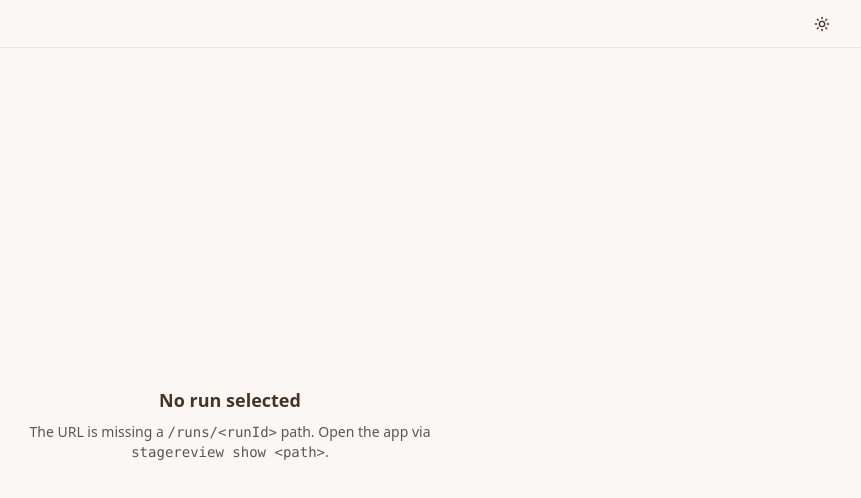
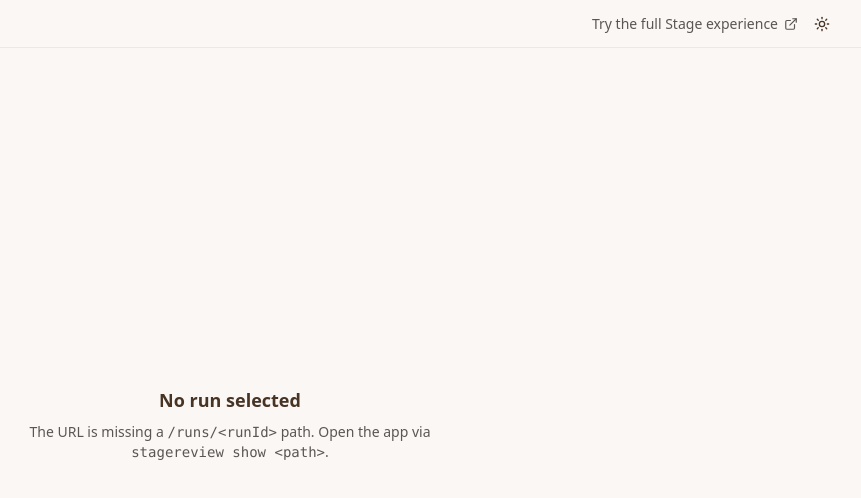
Before and after one commit to ReviewStage/stage-cli, a React (Vite) app in the folder packages/web/: page / in a window 1280 px wide. Shown: the top 498 px of the page, without its empty margins (410-1271 px from the left). Built offline with nearby package versions, Linux system fonts and the light colour scheme.

Commit message:
feat(web): add CTA link to stagereview.app in topbar
Help local CLI users discover the full hosted experience by adding
a subtle "Try the full Stage experience" link in the topbar.

```diff
--- a/packages/web/src/components/layout/topbar.tsx
+++ b/packages/web/src/components/layout/topbar.tsx
@@ -1,3 +1,4 @@
+import { ExternalLink } from "lucide-react";
 import { ThemeToggle } from "@/components/layout/theme-toggle";
 import { useChapters } from "@/lib/use-chapters";
 
@@ -11,6 +12,15 @@ export function Topbar({ runId }: { runId: string | null }) {
 				{repoName && <span className="truncate font-medium text-foreground">{repoName}</span>}
 			</div>
 			<div className="flex shrink-0 items-center gap-2">
+				<a
+					href="https://stagereview.app"
+					target="_blank"
+					rel="noopener noreferrer"
+					className="flex items-center gap-1.5 text-muted-foreground text-sm transition-colors hover:text-foreground"
+				>
+					Try the full Stage experience
+					<ExternalLink className="size-3.5" />
+				</a>
 				<ThemeToggle />
 			</div>
 		</header>
```
